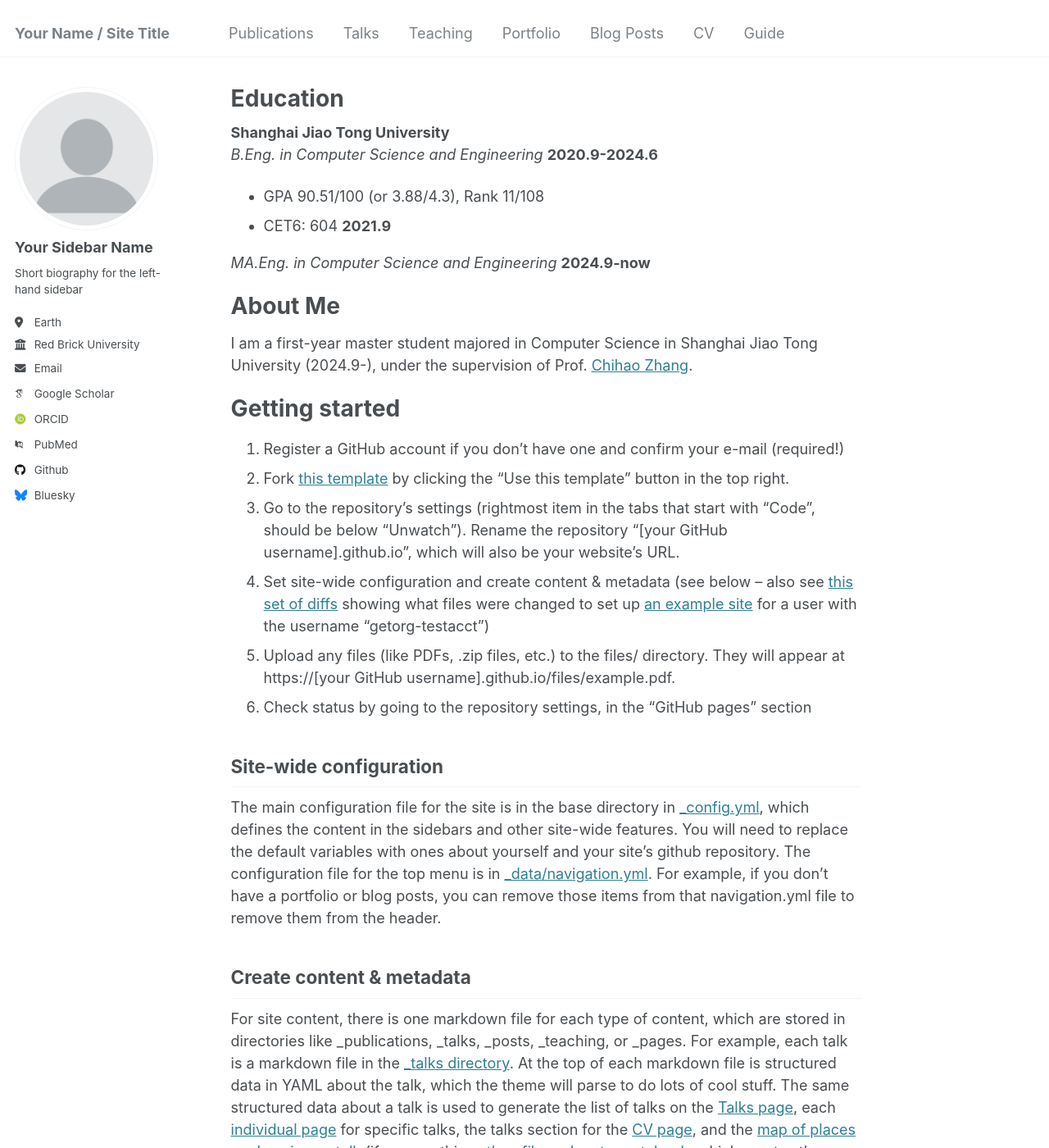
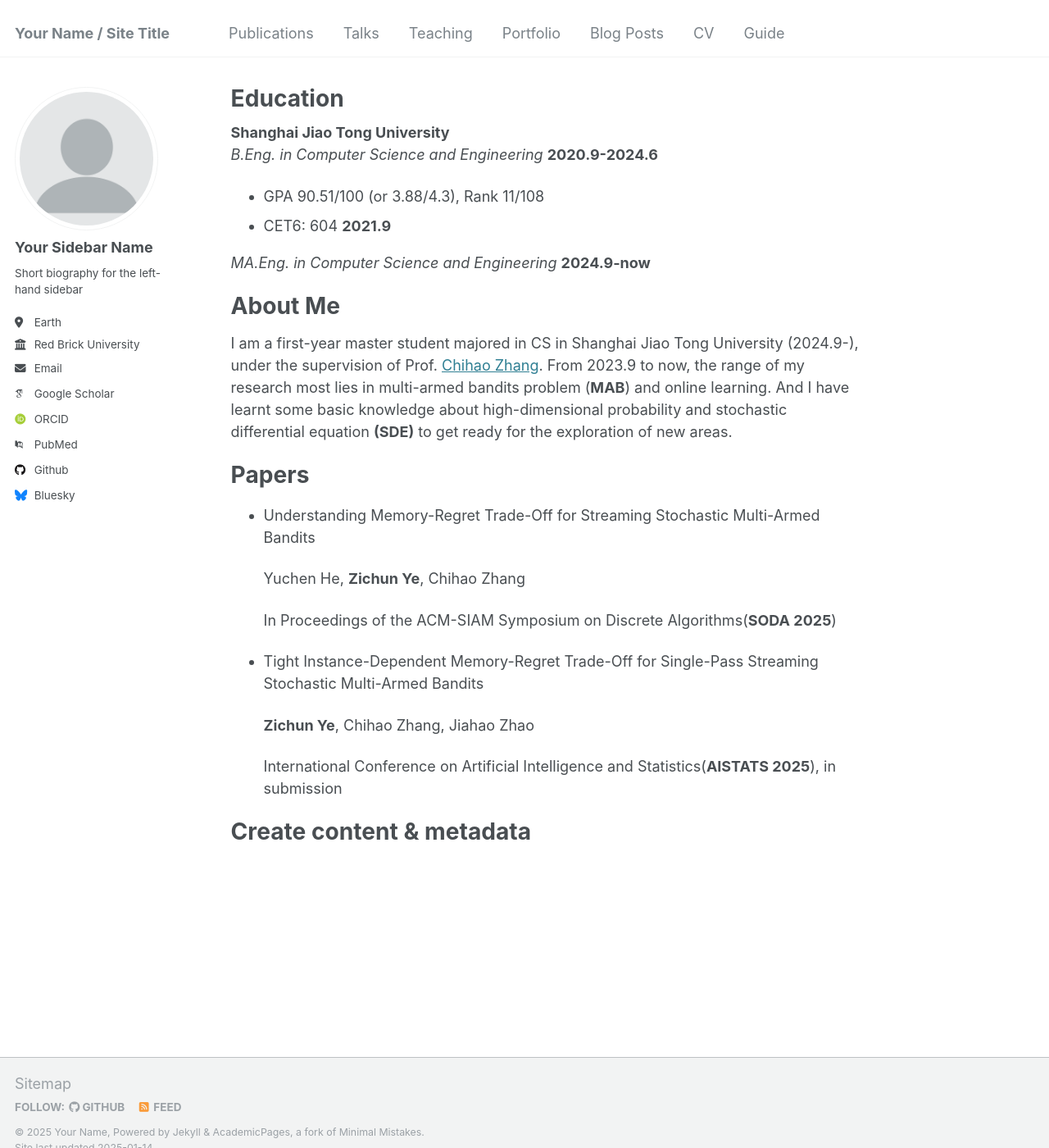
Before and after one commit to AlchemistYe/alchemistye.github.io, a Jekyll site: the page built from _pages/about.md, in a window 1280 px wide and 1400 px high. Shown: the whole window at 82% size. Built offline with Jekyll 4.4.1, drawn with Linux system fonts in a browser that asks for light colours; some web fonts are replaced; some of the changed text lies outside the part shown.

Commit message:
Update about.md

```diff
--- a/_pages/about.md
+++ b/_pages/about.md
@@ -16,39 +16,27 @@ redirect_from:
 
 About Me
 ======
-I am a first-year master student majored in Computer Science in Shanghai Jiao Tong University (2024.9-), under the supervision of Prof. [Chihao Zhang](http://chihaozhang.com/).
+I am a first-year master student majored in CS in Shanghai Jiao Tong University (2024.9-), under the supervision of Prof. [Chihao Zhang](http://chihaozhang.com/).
+From 2023.9 to now, the range of my research most lies in multi-armed bandits problem (**MAB**) and online learning. And I have learnt some basic knowledge about high-dimensional probability and stochastic differential equation **(SDE)** to get ready for the exploration of new areas.
 
 
 
-Getting started
+Papers
 ======
-1. Register a GitHub account if you don't have one and confirm your e-mail (required!)
-1. Fork [this template](https://github.com/academicpages/academicpages.github.io) by clicking the "Use this template" button in the top right.
-1. Go to the repository's settings (rightmost item in the tabs that start with "Code", should be below "Unwatch"). Rename the repository "[your GitHub username].github.io", which will also be your website's URL.
-1. Set site-wide configuration and create content & metadata (see below -- also see [this set of diffs](http://archive.is/3TPas) showing what files were changed to set up [an example site](https://getorg-testacct.github.io) for a user with the username "getorg-testacct")
-1. Upload any files (like PDFs, .zip files, etc.) to the files/ directory. They will appear at https://[your GitHub username].github.io/files/example.pdf.
-1. Check status by going to the repository settings, in the "GitHub pages" section
+* Understanding Memory-Regret Trade-Off for Streaming Stochastic Multi-Armed Bandits
 
-Site-wide configuration
-------
-The main configuration file for the site is in the base directory in [_config.yml](https://github.com/academicpages/academicpages.github.io/blob/master/_config.yml), which defines the content in the sidebars and other site-wide features. You will need to replace the default variables with ones about yourself and your site's github repository. The configuration file for the top menu is in [_data/navigation.yml](https://github.com/academicpages/academicpages.github.io/blob/master/_data/navigation.yml). For example, if you don't have a portfolio or blog posts, you can remove those items from that navigation.yml file to remove them from the header.
+    Yuchen He, **Zichun Ye**, Chihao Zhang
+
+    In Proceedings of the ACM-SIAM Symposium on Discrete Algorithms(**SODA 2025**)
+
+* Tight Instance-Dependent Memory-Regret Trade-Off for Single-Pass Streaming Stochastic Multi-Armed Bandits
+
+    **Zichun Ye**, Chihao Zhang, Jiahao Zhao
+
+    International Conference on Artificial Intelligence and Statistics(**AISTATS 2025**), in submission
+
+
+
 
 Create content & metadata
-------
-For site content, there is one markdown file for each type of content, which are stored in directories like _publications, _talks, _posts, _teaching, or _pages. For example, each talk is a markdown file in the [_talks directory](https://github.com/academicpages/academicpages.github.io/tree/master/_talks). At the top of each markdown file is structured data in YAML about the talk, which the theme will parse to do lots of cool stuff. The same structured data about a talk is used to generate the list of talks on the [Talks page](https://academicpages.github.io/talks), each [individual page](https://academicpages.github.io/talks/2012-03-01-talk-1) for specific talks, the talks section for the [CV page](https://academicpages.github.io/cv), and the [map of places you've given a talk](https://academicpages.github.io/talkmap.html) (if you run this [python file](https://github.com/academicpages/academicpages.github.io/blob/master/talkmap.py) or [Jupyter notebook](https://github.com/academicpages/academicpages.github.io/blob/master/talkmap.ipynb), which creates the HTML for the map based on the contents of the _talks directory).
-
-**Markdown generator**
-
-The repository includes [a set of Jupyter notebooks](https://github.com/academicpages/academicpages.github.io/tree/master/markdown_generator
-) that converts a CSV containing structured data about talks or presentations into individual markdown files that will be properly formatted for the Academic Pages template. The sample CSVs in that directory are the ones I used to create my own personal website at stuartgeiger.com. My usual workflow is that I keep a spreadsheet of my publications and talks, then run the code in these notebooks to generate the markdown files, then commit and push them to the GitHub repository.
-
-How to edit your site's GitHub repository
-------
-Many people use a git client to create files on their local computer and then push them to GitHub's servers. If you are not familiar with git, you can directly edit these configuration and markdown files directly in the github.com interface. Navigate to a file (like [this one](https://github.com/academicpages/academicpages.github.io/blob/master/_talks/2012-03-01-talk-1.md) and click the pencil icon in the top right of the content preview (to the right of the "Raw | Blame | History" buttons). You can delete a file by clicking the trashcan icon to the right of the pencil icon. You can also create new files or upload files by navigating to a directory and clicking the "Create new file" or "Upload files" buttons.
-
-Example: editing a markdown file for a talk
-![Editing a markdown file for a talk](/images/editing-talk.png)
-
-For more info
-------
-More info about configuring Academic Pages can be found in [the guide](https://academicpages.github.io/markdown/), the [growing wiki](https://github.com/academicpages/academicpages.github.io/wiki), and you can always [ask a question on GitHub](https://github.com/academicpages/academicpages.github.io/discussions). The [guides for the Minimal Mistakes theme](https://mmistakes.github.io/minimal-mistakes/docs/configuration/) (which this theme was forked from) might also be helpful.
+======
```
